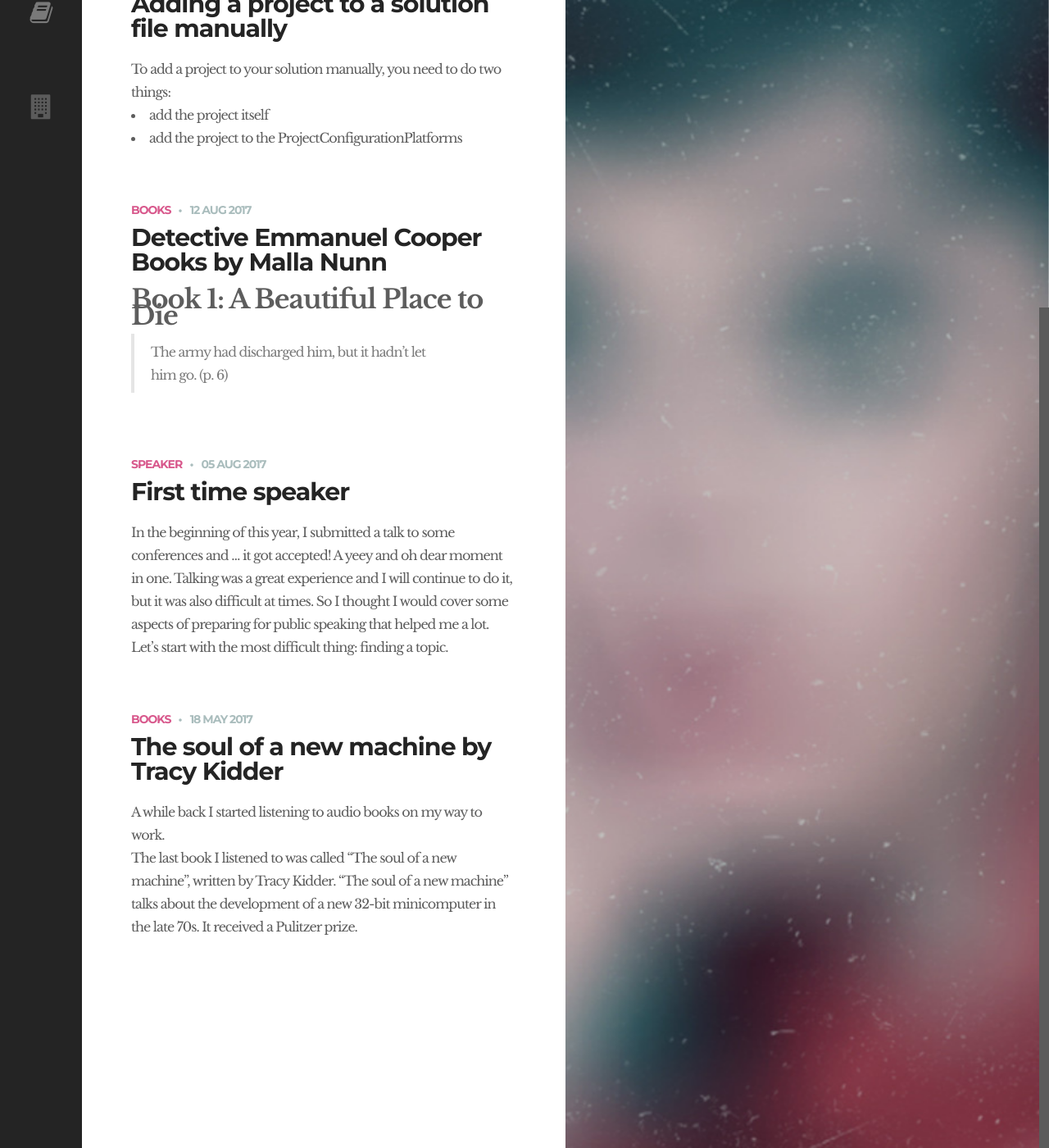
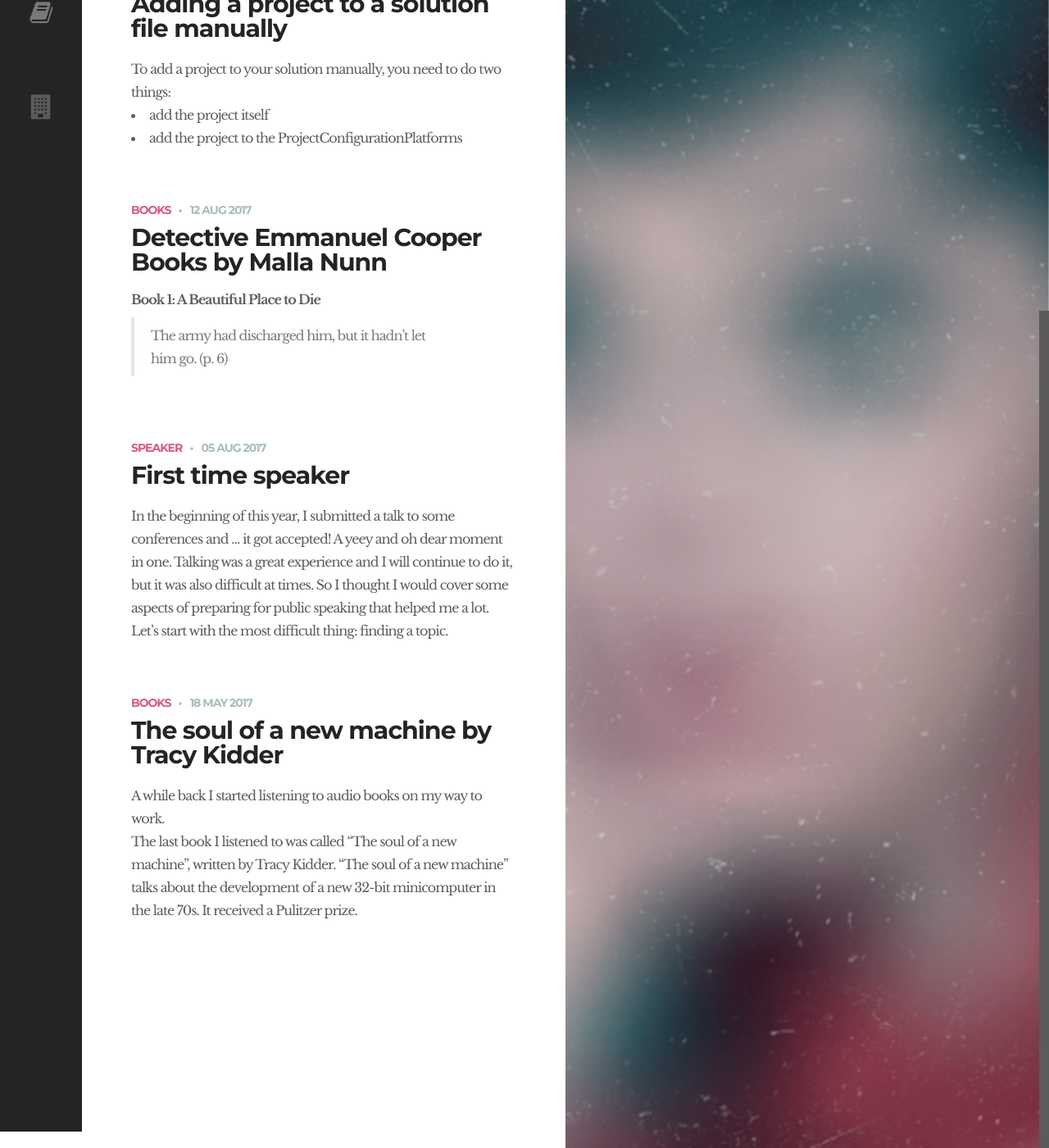
Before and after one commit to selketjah/selketjah.github.io, a Jekyll site: the page built from index.html, in a window 1280 px wide and 1400 px high, scrolled down 512 px. Shown: the whole window at 82% size. Built offline with Jekyll 4.4.1, drawn with Linux system fonts in a browser that asks for light colours; the list of posts is cut into pages by our own code.

Commit message:
fix title

```diff
--- a/public/css/style.css
+++ b/public/css/style.css
@@ -452,8 +452,9 @@
     padding-bottom: 20px;
 }
 
-.blog-item-holder h1,h2,h3,h4,h5,h6
+.blog-item-holder h3
 {
+    font-size: 100%;
     padding: 0 0;
 }
 
```
